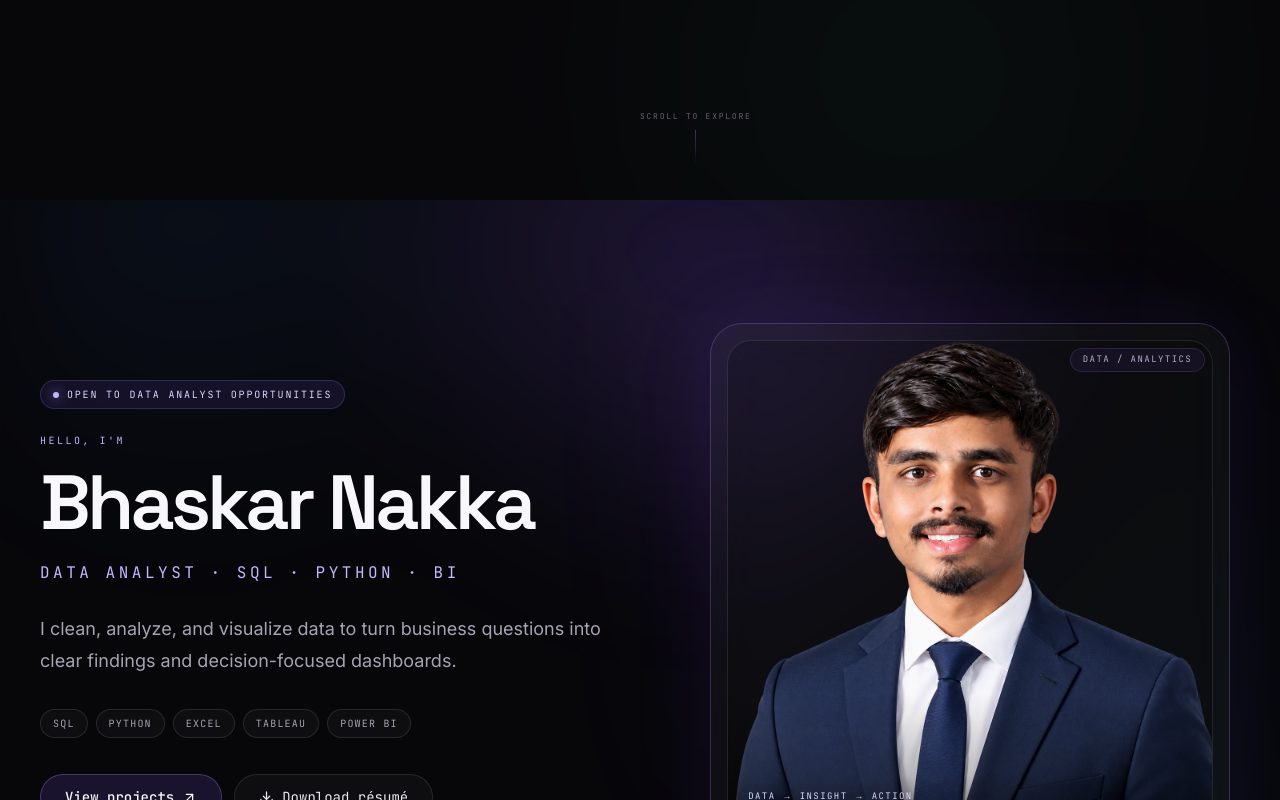
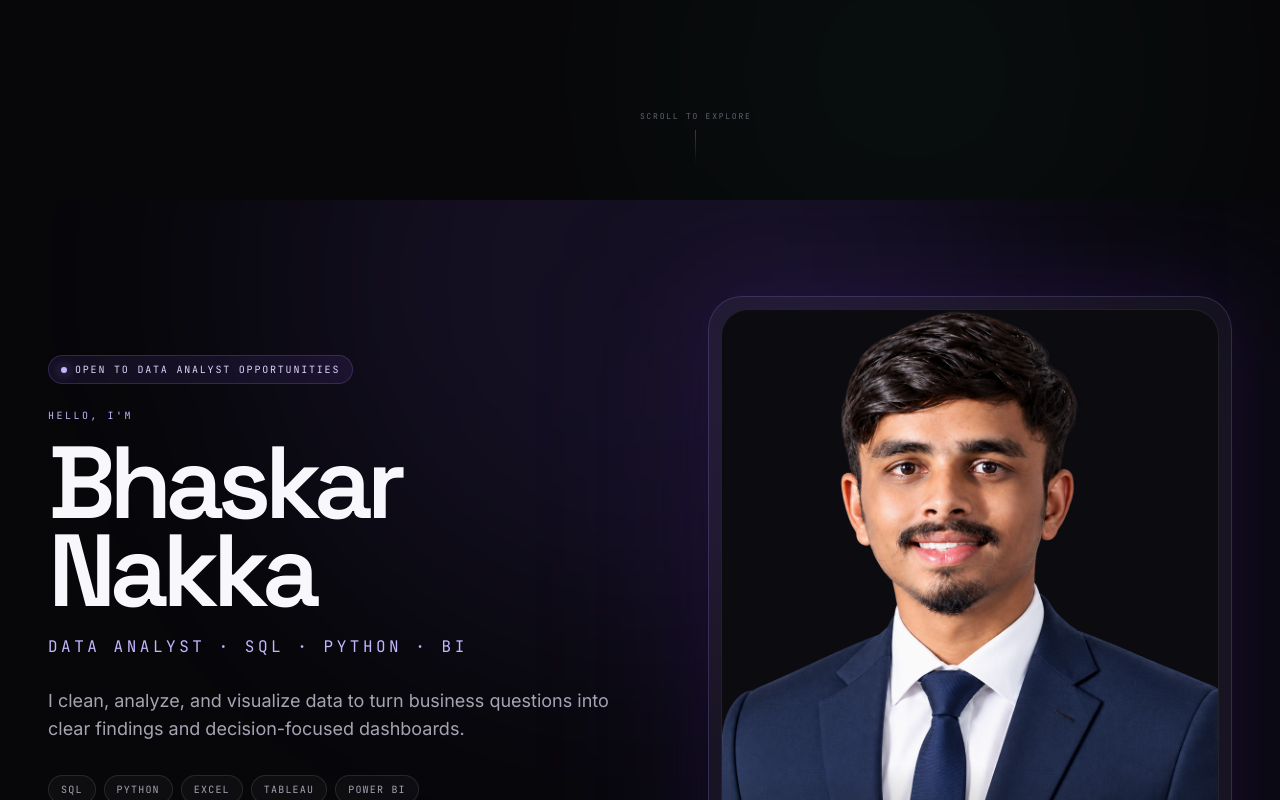
Before and after one commit to bhaskar-nb/portfolio, a Next.js app: page / in a window 1280 px wide. Shown: the part 600-1400 px from the top of the page. Built offline with nearby package versions, Linux system fonts and the light colour scheme.

Commit message:
Refine hero composition to match reference UI

```diff
--- a/components/Hero.tsx
+++ b/components/Hero.tsx
@@ -8,19 +8,19 @@ import MagneticButton from "@/components/MagneticButton";
 
 export default function Hero() {
   return (
-    <section id="home" className="relative min-h-[100svh] overflow-hidden bg-base-900">
-      <div className="pointer-events-none absolute inset-0 bg-grid-fine opacity-20" />
-      <div className="pointer-events-none absolute inset-x-0 top-[-10%] h-[70%] bg-[radial-gradient(circle_at_55%_20%,rgba(139,92,246,0.20),transparent_45%),radial-gradient(circle_at_15%_10%,rgba(59,130,246,0.08),transparent_32%)] blur-3xl" />
-      <div className="relative mx-auto grid min-h-[100svh] w-full max-w-7xl items-center gap-10 px-5 py-28 sm:px-8 lg:grid-cols-[1.05fr_0.95fr] lg:gap-16 lg:px-10 lg:py-24">
-        <motion.div initial={{ opacity: 0, y: 26 }} whileInView={{ opacity: 1, y: 0 }} viewport={{ once: true, margin: "-80px" }} transition={{ duration: 0.7 }} className="max-w-2xl">
+    <section id="home" className="relative isolate min-h-[100svh] overflow-hidden bg-base-900">
+      <div className="pointer-events-none absolute inset-0 bg-grid-fine opacity-[0.14]" />
+      <div className="pointer-events-none absolute left-1/2 top-[-18rem] h-[46rem] w-[46rem] -translate-x-1/2 rounded-full bg-violet-500/[0.10] blur-[120px]" />
+      <div className="relative mx-auto grid min-h-[100svh] w-full max-w-[1400px] items-center gap-14 px-5 py-28 sm:px-8 lg:grid-cols-[1.05fr_0.95fr] lg:gap-20 lg:px-12 lg:py-24">
+        <motion.div initial={{ opacity: 0, y: 26 }} whileInView={{ opacity: 1, y: 0 }} viewport={{ once: true, margin: "-80px" }} transition={{ duration: 0.7 }} className="max-w-3xl">
           <div className="mb-6 inline-flex items-center gap-2 rounded-full border border-violet-400/20 bg-violet-500/10 px-3 py-1.5 font-mono text-[10px] uppercase tracking-[0.18em] text-violet-200">
             <span className="h-1.5 w-1.5 rounded-full bg-violet-300 shadow-[0_0_12px_rgba(167,139,250,0.9)]" />
             Open to data analyst opportunities
           </div>
           <p className="font-mono text-[10px] uppercase tracking-[0.25em] text-violet-300">Hello, I&apos;m</p>
-          <h1 className="mt-4 font-display text-5xl font-semibold leading-[0.94] tracking-[-0.05em] text-ink-100 sm:text-6xl lg:text-[clamp(4.2rem,6vw,6.8rem)]">{profile.name}</h1>
+          <h1 className="mt-4 max-w-3xl font-display text-[clamp(3.7rem,8vw,7.8rem)] font-semibold leading-[0.86] tracking-[-0.065em] text-ink-100">{profile.name}</h1>
           <p className="mt-5 font-mono text-sm uppercase tracking-[0.22em] text-violet-300 sm:text-base">Data Analyst · SQL · Python · BI</p>
-          <p className="mt-7 max-w-xl text-base leading-7 text-ink-400 sm:text-lg sm:leading-8">I clean, analyze, and visualize data to turn business questions into clear findings and decision-focused dashboards.</p>
+          <p className="mt-7 max-w-2xl text-base leading-8 text-ink-400 sm:text-lg">I clean, analyze, and visualize data to turn business questions into clear findings and decision-focused dashboards.</p>
           <div className="mt-8 flex flex-wrap gap-2">{["SQL","Python","Excel","Tableau","Power BI"].map((skill) => <span key={skill} className="rounded-full border border-white/10 bg-white/[0.03] px-3 py-1.5 font-mono text-[10px] uppercase tracking-[0.12em] text-ink-400">{skill}</span>)}</div>
           <div className="mt-9 flex flex-wrap items-center gap-3">
             <MagneticButton href="#projects" className="btn-primary">View projects <ArrowUpRight size={15} /></MagneticButton>
@@ -28,11 +28,11 @@ export default function Hero() {
           </div>
         </motion.div>
 
-        <motion.div initial={{ opacity: 0, x: 28 }} whileInView={{ opacity: 1, x: 0 }} viewport={{ once: true, margin: "-80px" }} transition={{ duration: 0.8, delay: 0.1 }} className="relative mx-auto w-full max-w-[520px]">
-          <div className="absolute -inset-8 rounded-[36px] bg-gradient-to-br from-violet-500/10 via-transparent to-cyan-500/5 blur-3xl" />
-          <div className="relative overflow-hidden rounded-[32px] border border-violet-400/25 bg-white/[0.035] p-4 backdrop-blur-xl shadow-[0_0_80px_rgba(124,58,237,0.10)]">
+        <motion.div initial={{ opacity: 0, x: 28 }} whileInView={{ opacity: 1, x: 0 }} viewport={{ once: true, margin: "-80px" }} transition={{ duration: 0.8, delay: 0.1 }} className="relative mx-auto w-full max-w-[560px]">
+          <div className="absolute -inset-10 rounded-[44px] bg-violet-500/[0.09] blur-[70px]" />
+          <div className="relative rounded-[34px] border border-violet-400/20 bg-white/[0.035] p-2 shadow-[0_30px_100px_rgba(0,0,0,0.35),0_0_70px_rgba(124,58,237,0.10)] backdrop-blur-xl sm:p-3">
             <div className="absolute right-6 top-6 rounded-full border border-violet-400/20 bg-violet-500/10 px-3 py-1 font-mono text-[9px] uppercase tracking-[0.16em] text-violet-200">Data / analytics</div>
-            <div className="relative h-[520px] overflow-hidden rounded-[24px] border border-white/10 bg-black/20">
+            <div className="relative aspect-[4/5] max-h-[650px] overflow-hidden rounded-[27px] border border-white/[0.09] bg-base-800">
               <Image src="/DP image.png" alt={`${profile.name} — Data Analyst`} fill sizes="(max-width: 1024px) 90vw, 520px" className="object-cover object-top" priority />
               <div className="absolute inset-x-0 bottom-0 bg-gradient-to-t from-black/85 via-black/25 to-transparent p-5 pt-24">
                 <div className="font-mono text-[9px] uppercase tracking-[0.16em] text-violet-200">Data → Insight → Action</div>
```
